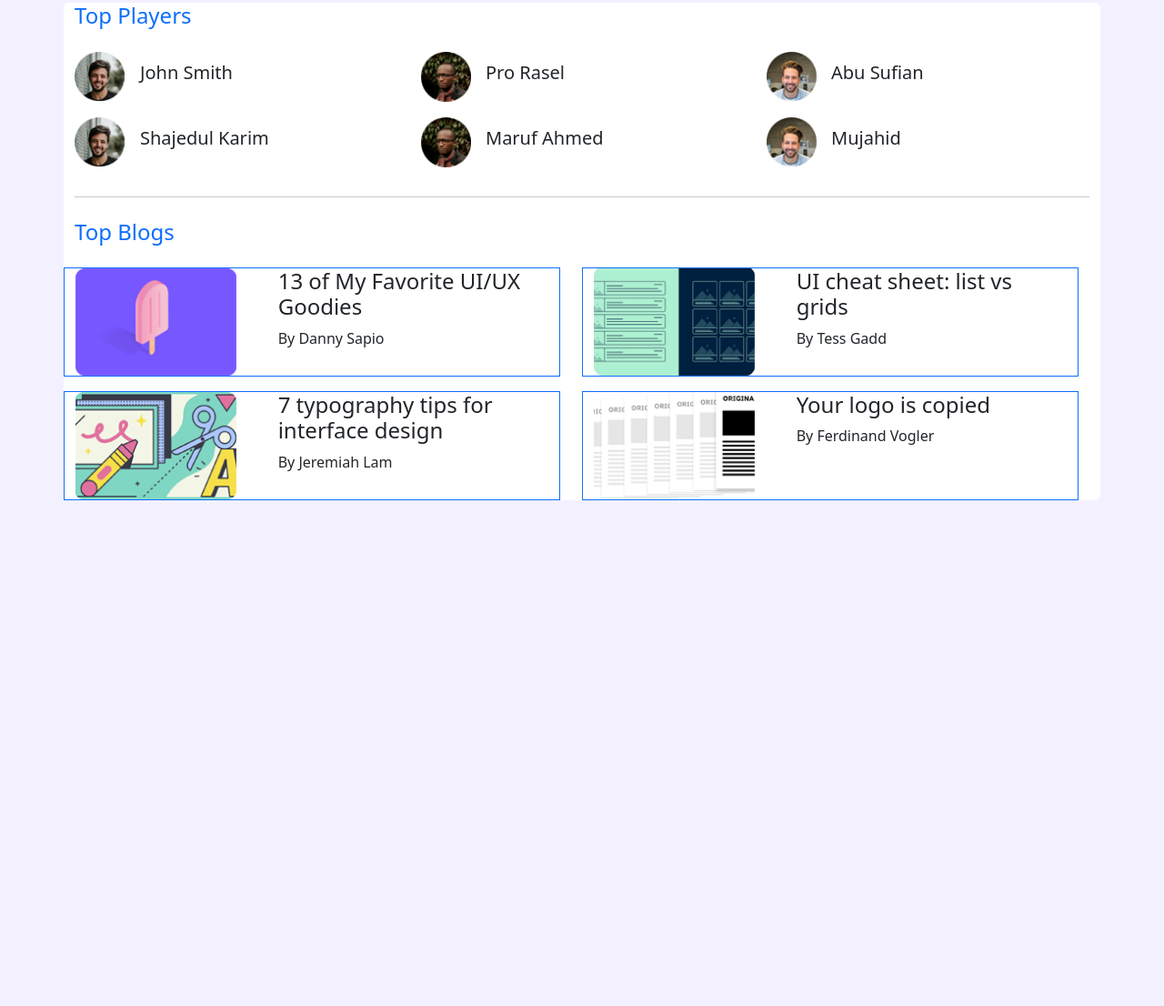
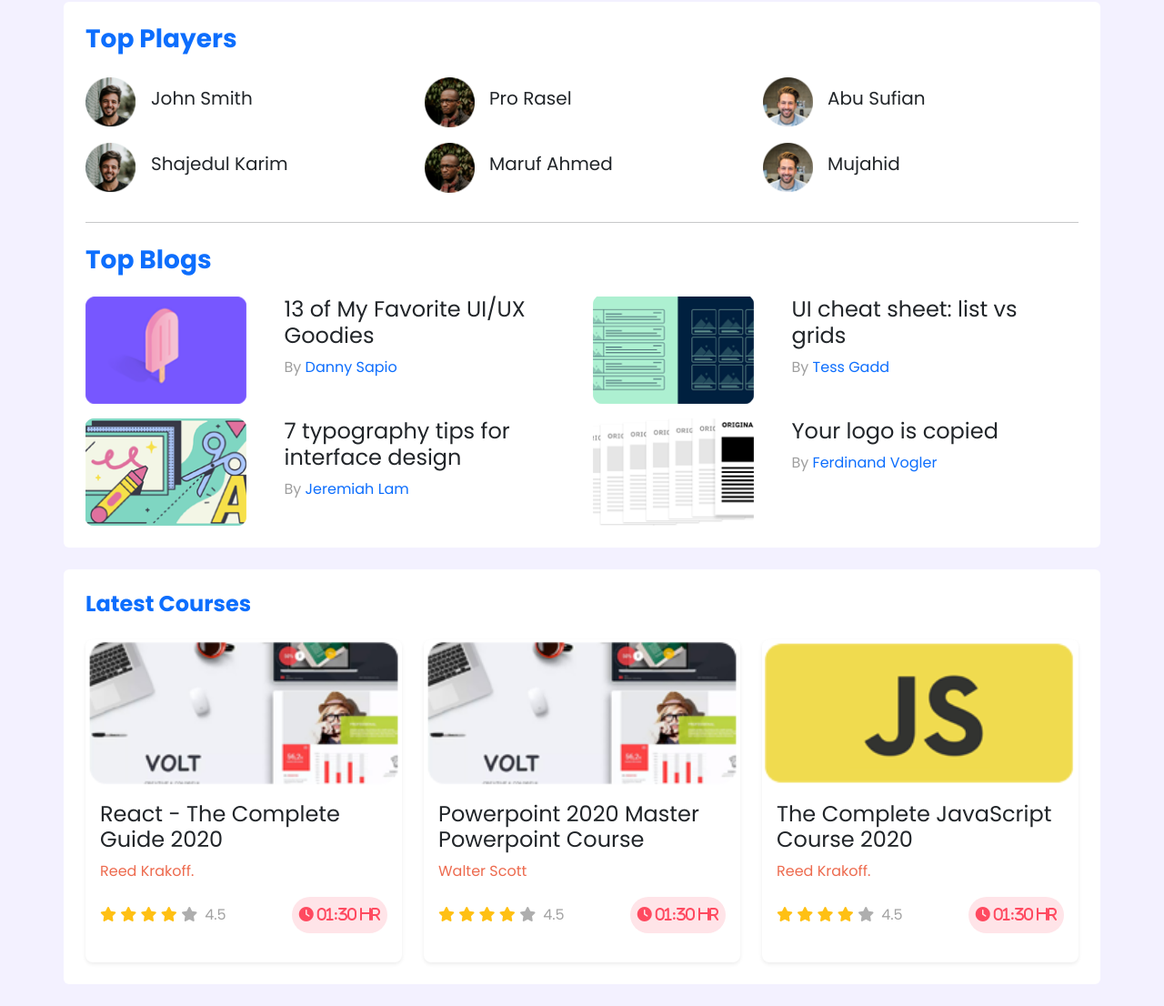
Before and after one commit to Al-Amin931761/leader-board-bootstrap, a plain HTML site: page index.html in a window 1280 px wide. Shown: the part 105-1211 px from the top of the page at 91% size. Before the commit the page ends 800 px from the top, so only its background shows below. Drawn offline with nearby package versions, Linux system fonts and the light colour scheme.

Commit message:
Latest Courses

```diff
--- a/index.html
+++ b/index.html
@@ -9,9 +9,17 @@
     <!-- CSS only -->
     <link href="https://cdn.jsdelivr.net/npm/bootstrap@5.2.0/dist/css/bootstrap.min.css" rel="stylesheet"
         integrity="sha384-gH2yIJqKdNHPEq0n4Mqa/HGKIhSkIHeL5AyhkYV8i59U5AR6csBvApHHNl/vI1Bx" crossorigin="anonymous">
+
+    <!-- google font -->
+    <link rel="preconnect" href="https://fonts.googleapis.com">
+    <link rel="preconnect" href="https://fonts.gstatic.com" crossorigin>
+    <link href="https://fonts.googleapis.com/css2?family=Poppins:wght@400;600;700&display=swap" rel="stylesheet">
+
+    <!-- font awesome -->
+    <script src="https://kit.fontawesome.com/5d009f0a3a.js" crossorigin="anonymous"></script>
 </head>
 
-<body style="background-color: #F3F1FF;">
+<body style="background-color: #F3F1FF; font-family: 'Poppins', sans-serif;">
     <header>
         <nav class="navbar navbar-dark navbar-expand-lg" style="background-color: #562EFF;">
             <div class="container">
@@ -49,11 +57,11 @@
     </header>
 
     <main>
-        <section class="container bg-white rounded">
+        <section class="container bg-white rounded mt-4 p-4">
 
             <!-- top players -->
             <div class="pb-3">
-                <h4 class="text-primary my-4">Top Players</h4>
+                <h3 class="text-primary mb-4 fw-bold">Top Players</h3>
                 <div class="row gy-3">
                     <div class="col-12 col-md-6 col-lg-4 d-flex align-items-center">
                         <img width="56px" src="images/players/player-1.png" alt="">
@@ -85,58 +93,135 @@
 
             <!-- top blogs -->
             <div>
-                <h4 class="text-primary my-4">Top Blogs</h4>
+                <h3 class="text-primary my-4 fw-bold">Top Blogs</h3>
                 <div class="row gy-3">
                     <div class="col-lg-6 d-flex">
-                        <div class="row border border-primary w-100">
+                        <div class="row w-100">
                             <div class=" col-12 col-sm-12 col-md-4 col-lg-5">
                                 <img width="177px" src="images/blogs/blog-1.png" alt="">
                             </div>
                             <div class="ps-2 col-12 col-md-7 col-lg-7">
                                 <h4>13 of My Favorite UI/UX Goodies</h4>
-                                <p><span>By</span> Danny Sapio</p>
+                                <p class="text-primary"><span style="color:#9F9F9F">By</span> Danny Sapio</p>
                             </div>
                         </div>
                     </div>
 
                     <div class="col-lg-6 d-flex">
-                        <div class="row border border-primary w-100">
+                        <div class="row w-100">
                             <div class="col-12 col-sm-12 col-md-4 col-lg-5">
                                 <img width="177px" src="images/blogs/blog-2.png" alt="">
                             </div>
                             <div class="ps-2 col-12 col-md-8 col-lg-7">
                                 <h4>UI cheat sheet: list vs grids</h4>
-                                <p><span>By</span> Tess Gadd</p>
+                                <p class="text-primary"><span style="color:#9F9F9F">By</span> Tess Gadd</p>
                             </div>
                         </div>
                     </div>
 
                     <div class="col-lg-6 d-flex">
-                        <div class="row border border-primary w-100">
+                        <div class="row w-100">
                             <div class="col-12 col-sm-12 col-md-4 col-lg-5">
                                 <img width="177px" src="images/blogs/blog-3.png" alt="">
                             </div>
                             <div class="ps-2 col-12 col-md-8 col-lg-7">
                                 <h4>7 typography tips for interface design</h4>
-                                <p><span>By</span> Jeremiah Lam</p>
+                                <p class="text-primary"><span style="color:#9F9F9F">By</span> Jeremiah Lam</p>
                             </div>
                         </div>
                     </div>
 
                     <div class="col-lg-6 d-flex">
-                        <div class="row border border-primary w-100">
+                        <div class="row w-100">
                             <div class="col-12 col-sm-12 col-md-4 col-lg-5">
                                 <img width="177px" src="images/blogs/blog-4.png" alt="">
                             </div>
                             <div class="ps-2 col-12 col-md-8 col-lg-7">
                                 <h4>Your logo is copied</h4>
-                                <p><span>By</span> Ferdinand Vogler</p>
+                                <p class="text-primary"><span style="color:#9F9F9F">By</span> Ferdinand Vogler</p>
                             </div>
                         </div>
                     </div>
                 </div>
+            </div>
+        </section>
 
-
+        <!-- latest courses -->
+        <section class="container bg-white rounded mt-4 mb-4 p-4">
+            <h4 class="text-primary mb-4 fw-bold">Latest Courses</h4>
+            <div class="row row-cols-1 row-cols-sm-1 row-cols-md-2 row-cols-lg-3 g-4">
+                <div class="col">
+                    <div class="card h-100 border border-0 shadow-sm bg-body rounded-3">
+                        <img width="224px" src="images/courses/course-2.png" class="card-img-top" alt="...">
+                        <div class="card-body">
+                            <h4 class="card-title">React - The Complete Guide 2020</h4>
+                            <p style="color: #ED6B4F;" class="card-text">Reed Krakoff.</p>
+                            <div class="d-flex justify-content-between align-items-center">
+                                <div class="d-flex">
+                                    <div>
+                                        <i style="color: #FFC014;" class="fa fa-star"></i>
+                                        <i style="color: #FFC014;" class="fa fa-star"></i>
+                                        <i style="color: #FFC014;" class="fa fa-star"></i>
+                                        <i style="color: #FFC014;" class="fa fa-star"></i>
+                                        <i style="color: #AEAEAE;" class="fa fa-star"></i>
+                                    </div>
+                                    <p style="color: #A2A2A2;" class="ms-2">4.5</p>
+                                </div>
+                                <p class="p-2 rounded-pill" style="color: #FF4A60;  background-color: #FFE4E8;"><i
+                                        class="fa fa-clock"> 01:30
+                                        hr</i></p>
+                            </div>
+                        </div>
+                    </div>
+                </div>
+                <div class="col">
+                    <div class="card h-100 border border-0 shadow-sm bg-body rounded-3">
+                        <img width="224px" src="images/courses/course-2.png" class="card-img-top" alt="...">
+                        <div class="card-body">
+                            <h4 class="card-title">Powerpoint 2020 Master Powerpoint Course</h4>
+                            <p style="color: #ED6B4F;" class="card-text">Walter Scott</p>
+                            <div class="d-flex justify-content-between align-items-center">
+                                <div class="d-flex">
+                                    <div>
+                                        <i style="color: #FFC014;" class="fa fa-star"></i>
+                                        <i style="color: #FFC014;" class="fa fa-star"></i>
+                                        <i style="color: #FFC014;" class="fa fa-star"></i>
+                                        <i style="color: #FFC014;" class="fa fa-star"></i>
+                                        <i style="color: #AEAEAE;" class="fa fa-star"></i>
+                                    </div>
+                                    <p style="color: #A2A2A2;" class="ms-2">4.5</p>
+                                </div>
+                                <p class="p-2 rounded-pill" style="color: #FF4A60;  background-color: #FFE4E8;"><i
+                                        class="fa fa-clock"> 01:30
+                                        hr</i></p>
+                            </div>
+                        </div>
+                    </div>
+                </div>
+                <div class="col">
+                    <div class="card h-100 border-0 shadow-sm bg-body rounded-3">
+                        <img width="224px" src="images/courses/course-3.png" class="card-img-top" alt="...">
+                        <div class="card-body">
+                            <h4 class="card-title">The Complete JavaScript Course 2020</h4>
+                            <p style="color: #ED6B4F;" class="card-text">Reed Krakoff.</p>
+                            <div class="d-flex justify-content-between align-items-center">
+                                <div class="d-flex">
+                                    <div>
+                                        <i style="color: #FFC014;" class="fa fa-star"></i>
+                                        <i style="color: #FFC014;" class="fa fa-star"></i>
+                                        <i style="color: #FFC014;" class="fa fa-star"></i>
+                                        <i style="color: #FFC014;" class="fa fa-star"></i>
+                                        <i style="color: #AEAEAE;" class="fa fa-star"></i>
+                                    </div>
+                                    <p style="color: #A2A2A2;" class="ms-2">4.5</p>
+                                </div>
+                                <p class="p-2 rounded-pill" style="color: #FF4A60;  background-color: #FFE4E8;"><i
+                                        class="fa fa-clock"> 01:30
+                                        hr</i></p>
+                            </div>
+                        </div>
+                    </div>
+                </div>
             </div>
         </section>
     </main>
```
